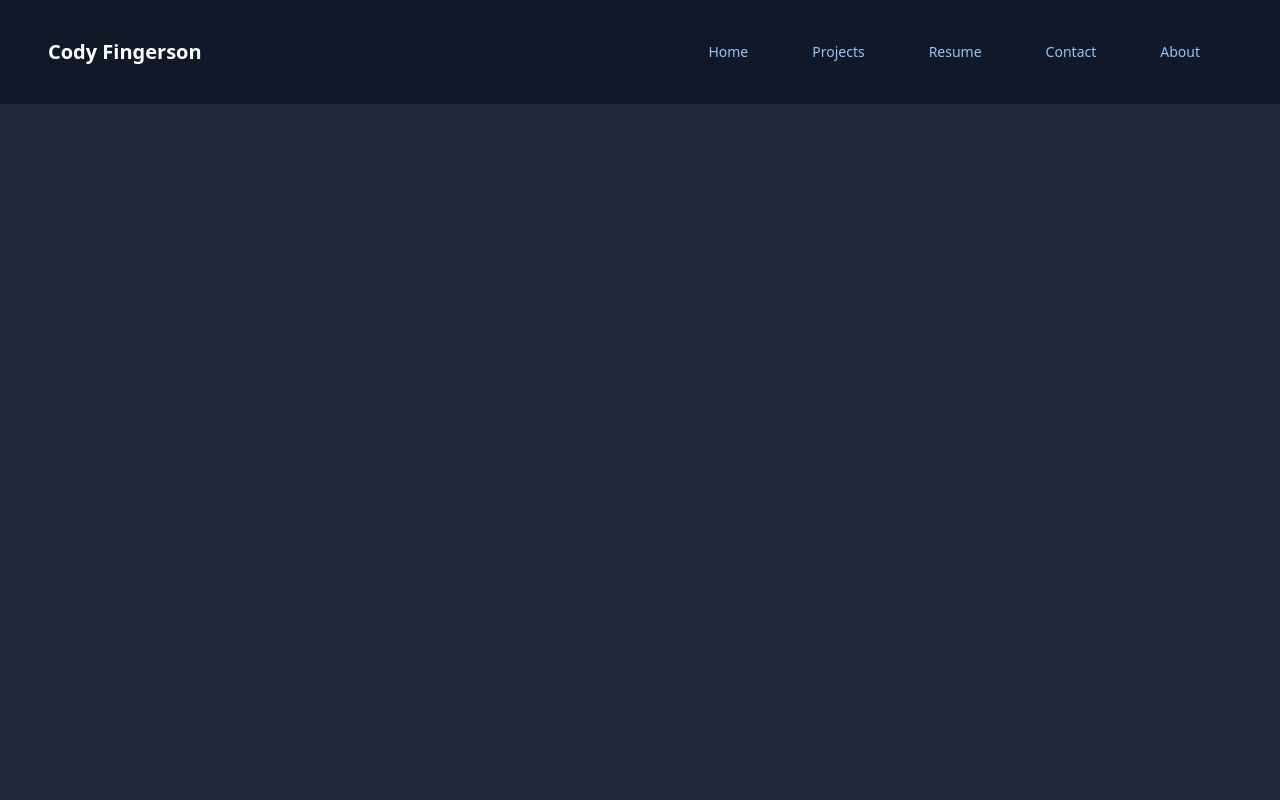
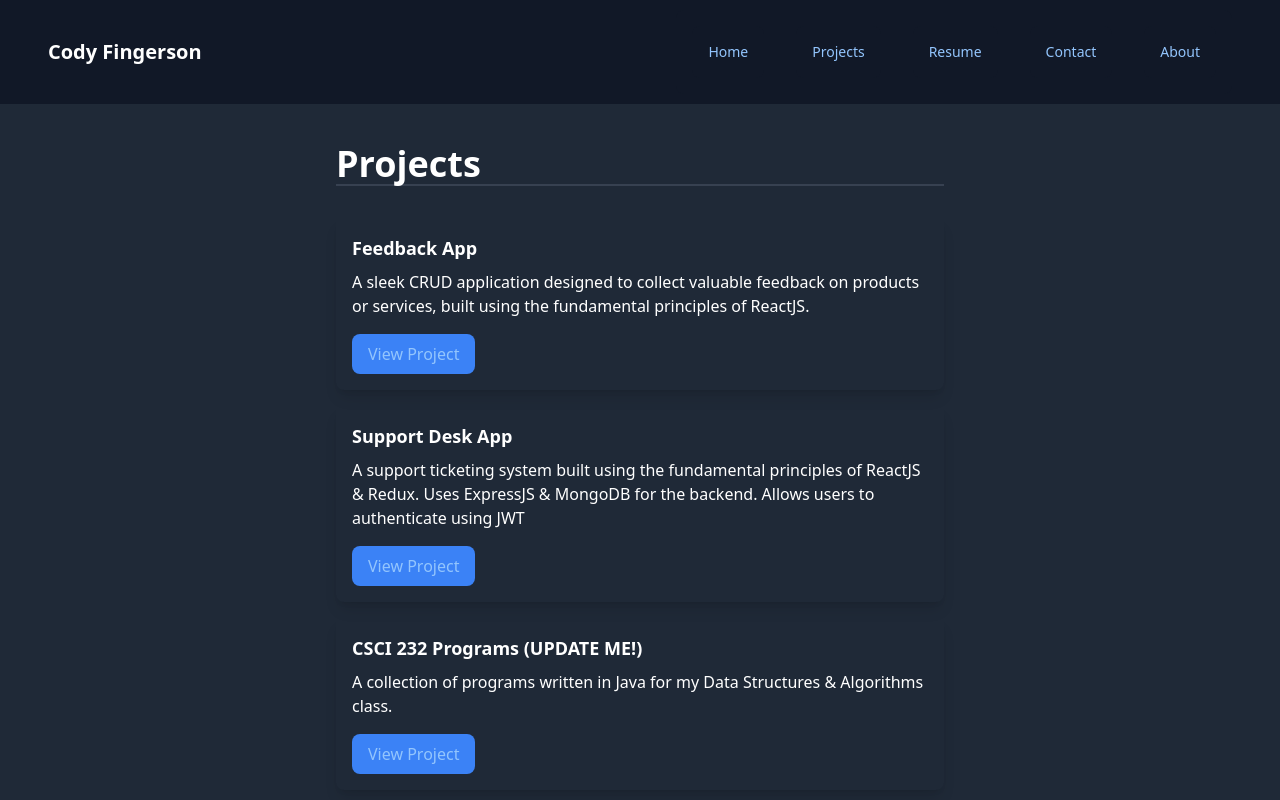
Before and after one commit to codyafingerson/cody-fingerson-portfolio, a React (Vite) app: page /projects in a window 1280 px wide. Shown: the top 800 px of the page. Built offline with nearby package versions, Linux system fonts and the light colour scheme.

Commit message:
Add projects

```diff
--- a/src/App.jsx
+++ b/src/App.jsx
@@ -5,6 +5,7 @@ import NavBar from './components/NavBar';
 
 // Page importds
 import IndexPage from "./pages/IndexPage";
+import ProjectsPage from './pages/ProjectsPage';
 
 function App() {
   return (
@@ -13,6 +14,7 @@ function App() {
         <NavBar />
         <Routes>
           <Route path="/" element={<IndexPage />} />
+          <Route path="/projects" element={<ProjectsPage />} />
         </Routes>
       </Router>
     </div>
--- /dev/null
+++ b/src/assets/myProjects.js
@@ -0,0 +1,29 @@
+const myProjects = [
+    {
+        id: 1,
+        title: 'Feedback App',
+        description: 'A sleek CRUD application designed to collect valuable feedback on products or services, built using the fundamental principles of ReactJS.',
+        url: 'https://github.com/codyafingerson/feedback-ui',
+    },
+    {
+        id: 2,
+        title: 'Support Desk App',
+        description: 'A support ticketing system built using the fundamental principles of ReactJS & Redux. Uses ExpressJS & MongoDB for the backend. Allows users to authenticate using JWT',
+        url: 'https://github.com/codyafingerson/support-desk'
+    },
+    {
+        id: 3,
+        title: 'CSCI 232 Programs (UPDATE ME!)',
+        description: 'A collection of programs written in Java for my Data Structures & Algorithms class.',
+        url: 'update-me'
+    },
+    {
+        id: 4,
+        title: 'React Portfolio',
+        description: 'A portfolio website built using ReactJS, showcasing my skills and projects.',
+        url: 'https://github.com/codyafingerson/cody-fingerson-portfolio'
+    },
+
+]
+
+export default myProjects;
--- a/src/components/NavBar.jsx
+++ b/src/components/NavBar.jsx
@@ -35,7 +35,7 @@ function NavBar() {
                             <Link to="/" className="flex flex-col p-4 mt-4 border border-gray-100 rounded-lg bg-gray-50 sm:flex-row sm:space-x-8 sm:mt-0 sm:text-sm sm:font-medium sm:border-0 sm:bg-white dark:bg-gray-800 sm:dark:bg-gray-900 dark:border-gray-700" aria-current="page">Home</Link>
                         </li>
                         <li>
-                            <Link to="#" className="flex flex-col p-4 mt-4 border border-gray-100 rounded-lg bg-gray-50 sm:flex-row sm:space-x-8 sm:mt-0 sm:text-sm sm:font-medium sm:border-0 sm:bg-white dark:bg-gray-800 sm:dark:bg-gray-900 dark:border-gray-700">Projects</Link>
+                            <Link to="/projects" className="flex flex-col p-4 mt-4 border border-gray-100 rounded-lg bg-gray-50 sm:flex-row sm:space-x-8 sm:mt-0 sm:text-sm sm:font-medium sm:border-0 sm:bg-white dark:bg-gray-800 sm:dark:bg-gray-900 dark:border-gray-700">Projects</Link>
                         </li>
                         <li>
                             <Link to="#" className="flex flex-col p-4 mt-4 border border-gray-100 rounded-lg bg-gray-50 sm:flex-row sm:space-x-8 sm:mt-0 sm:text-sm sm:font-medium sm:border-0 sm:bg-white dark:bg-gray-800 sm:dark:bg-gray-900 dark:border-gray-700">Resume</Link>
--- /dev/null
+++ b/src/components/ProjectCard.jsx
@@ -0,0 +1,22 @@
+import PropTypes from 'prop-types';
+import { Link } from 'react-router-dom';
+
+function ProjectCard({ projectTitle, projectDescription, projectUrl }) {
+    return (
+        <div class="mt-4 rounded-lg overflow-hidden shadow-lg">
+            <div class="p-4">
+                <h2 class="text-lg font-bold mb-2">{projectTitle}</h2>
+                <p class="text-base">{projectDescription}</p>
+                <Link to={projectUrl} target="_blank" rel="noopener noreferrer" class="mt-4 inline-block bg-blue-500 text-white rounded-lg px-4 py-2 hover:bg-blue-600">View Project</Link>
+            </div>
+        </div>
+    );
+}
+
+ProjectCard.propTypes = {
+    projectTitle: PropTypes.string.isRequired,
+    projectDescription: PropTypes.string.isRequired,
+    projectUrl: PropTypes.string.isRequired,
+};
+
+export default ProjectCard;
--- /dev/null
+++ b/src/pages/ProjectsPage.jsx
@@ -0,0 +1,31 @@
+import Container from "../components/shared/Container";
+import ProjectCard from "../components/ProjectCard";
+import myProjects from "../assets/myProjects";
+
+function ProjectsPage() {
+  return (
+    <Container>
+      <div className="bg-gray-800 text-white z-10">
+        <div className="container mx-auto py-16 px-4">
+          <h1 className="text-4xl font-bold border-b-2 border-gray-700">
+            Projects
+          </h1>
+          <div className="mt-8">
+            <div>
+              {myProjects.map((project, index) => (
+                <div className="mt-4" key={index}>
+                    <ProjectCard projectTitle={project.title}
+                        projectDescription={project.description}
+                        projectUrl={project.url}
+                    />
+                </div>
+              ))}
+            </div>
+          </div>
+        </div>
+      </div>
+    </Container>
+  );
+}
+
+export default ProjectsPage;
```
